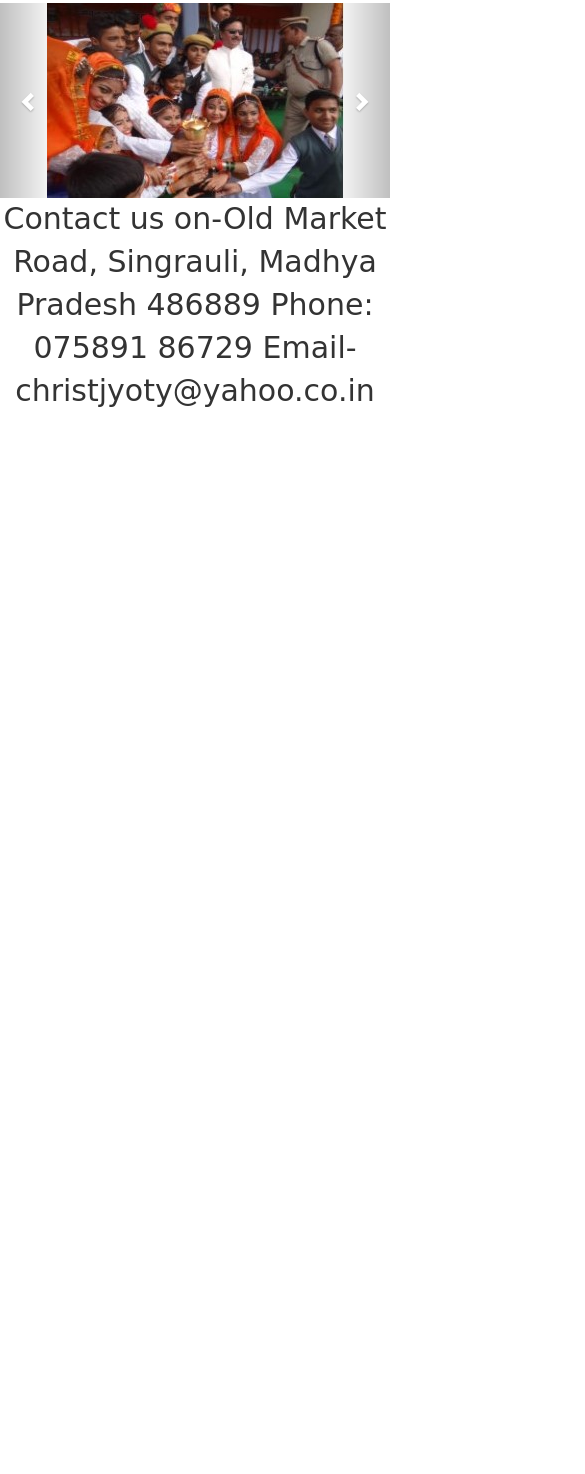
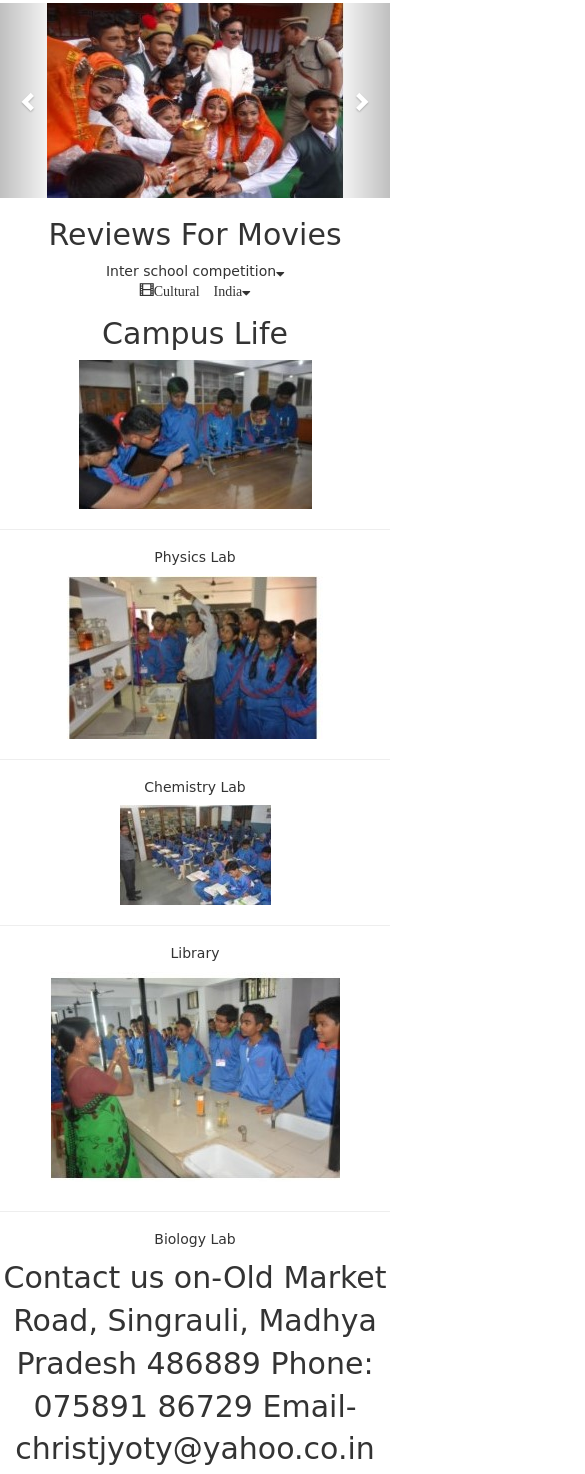
Before and after one commit to Bhavya-Tarun/My-school-website, a plain HTML site: page index.html in a window 390 px wide. Shown: the part 1784-3258 px from the top of the page, 585 px wide, since content can reach past the window. Before the commit the page ends 2207 px from the top, so only its background shows below. Drawn offline with nearby package versions, Linux system fonts and the light colour scheme.

Commit message:
Add files via upload

```diff
--- a/index.html
+++ b/index.html
@@ -13,7 +13,7 @@
 </head>
 
 <body>
-        <nav class="navbar-inverse my_nav_bar">
+    <nav class="navbar-inverse my_nav_bar">
         <div class="navbar-header">
             <button type="button" class="navbar-toggle" data-toggle="collapse" data-target="#myNavbar">
                 <span class="icon-bar"></span>
@@ -119,10 +119,73 @@
                 <span class="glyphicon glyphicon-chevron-right"></span>
             </a>
         </div>
+        <div class="container">
+            <div class="page header" id="movies">
+                <h2 class="text-capitalize">reviews for movies</h2>
+            </div>
+        </div>
+        <div class="big-primary comp_head" data toggle="collapse" data target="#Interschool">
+            Inter school competition</span><i class="fa fa-sort-desc"></i>
+        </div>
+        <div id="Interschool" class="collapse">
+            <div class="col-lg-3 col-md-3 col-sm-3 col-xs-12">
+                <img src="carousel-img%201.jpg" class="img-resposive img-thumbnail">
+                <h5 class="text-success text-left text-capitalize">Inter-school competitions prize.
+                </h5>
+                <p>The school has won over-all first place in inter-school competition in 2019.</p>
+            </div>
+        </div>
+        <div class="big-primary comp1_head" data toggle="collapse" data target="#Inter-school">
+            <span class="icon glyphicon glyphicon-film">Cultural India</span><i class="fa fa-sort-desc"></i>
+        </div>
+        <div id="Inter-school" class="collapse">
+            <div class="col-lg-3 col-md-3 col-sm-3 col-xs-12">
+                <img src="Capture.PNG" class="img-resposive img-thumbnail">
+                <h5 class="text-success text-left text-capitalize">Republic And Independence day.
+
+                </h5>
+                <p>The school has won in the Independence day and Republic day many times in the history and is still winning and keeping the pace.</p>
+            </div>
+        </div>
+        <div class="container">
+            <div class="page- header" id="campus-life">
+                <h2>Campus Life</h2>
+                <div class="row">
+                    <div class="travel_mainDiv">
+                        <img class-"img-responsive" src="physics%20lab.jpg">
+                        <hr>
+                        <h5>Physics Lab</h5>
+                    </div>
+                </div>
+                 <div class="row">
+                    <div class="travel_mainDiv">
+                        <img class-"img-responsive" src="chemistry%20lab.jpg">
+                        <hr>
+                        <h5>Chemistry Lab</h5>
+                    </div>
+                </div>
+                 <div class="row">
+                    <div class="travel_mainDiv">
+                        <img class-"img-responsive" src="library.jpg">
+                        <hr>
+                        <h5>Library</h5>
+                    </div>
+                </div>
+                 <div class="row">
+                    <div class="travel_mainDiv">
+                        <img class-"img-responsive" src="bio%20lab.jpg">
+                        <hr>
+                        <h5>Biology Lab</h5>
+                    </div>
+                </div>
+                    </div>
+                </div>
+
     </section>
     <p id="contact">Contact us on-Old Market Road, Singrauli, Madhya Pradesh 486889
-Phone: 075891 86729
-    Email-christjyoty@yahoo.co.in</p>
+        Phone: 075891 86729
+        Email-christjyoty@yahoo.co.in</p>
+    <iframe src="https://www.google.com/maps/embed?pb=!1m18!1m12!1m3!1d3639.241296278173!2d82.66320201498995!3d24.19832728437042!2m3!1f0!2f0!3f0!3m2!1i1024!2i768!4f13.1!3m3!1m2!1s0x398f3a36beaaf6ed%3A0x48024fd6c66aee8d!2sChrist%20Jyoti%20School!5e0!3m2!1sen!2sin!4v1618120843401!5m2!1sen!2sin" width="600" height="450" style="border:0;" allowfullscreen="" loading="lazy"></iframe>
 </body>
 
 </html>
```
